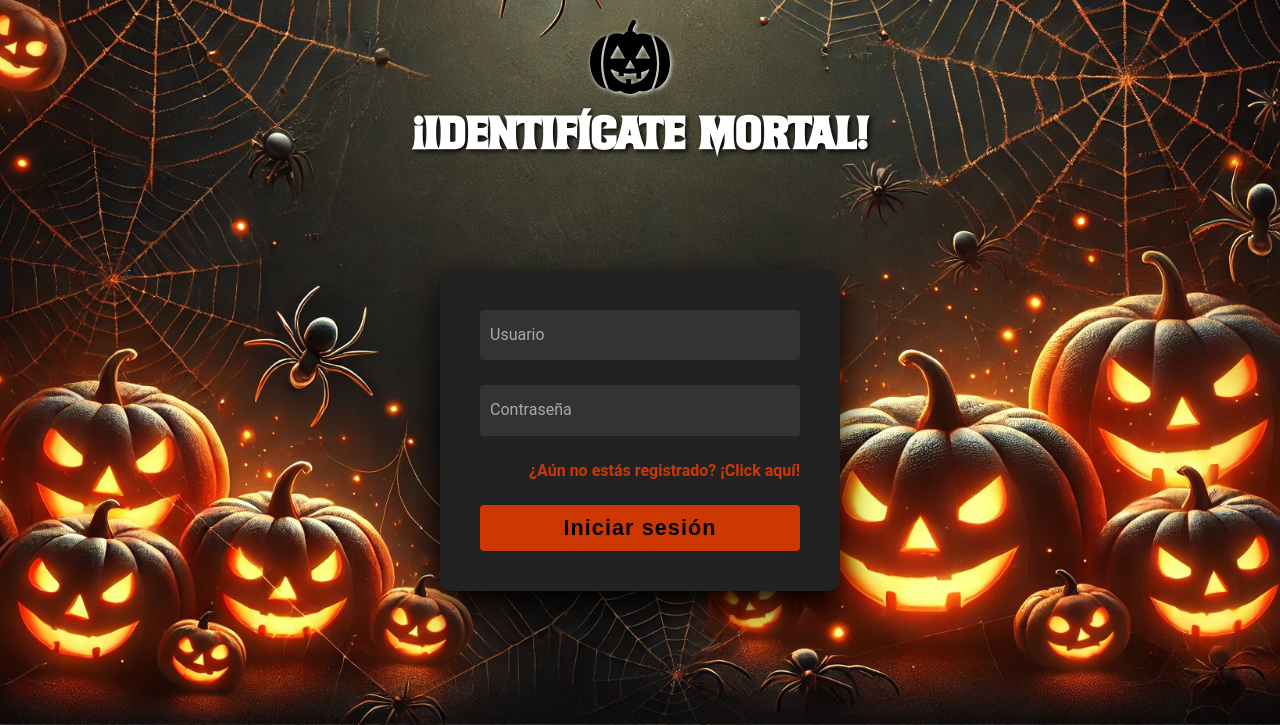
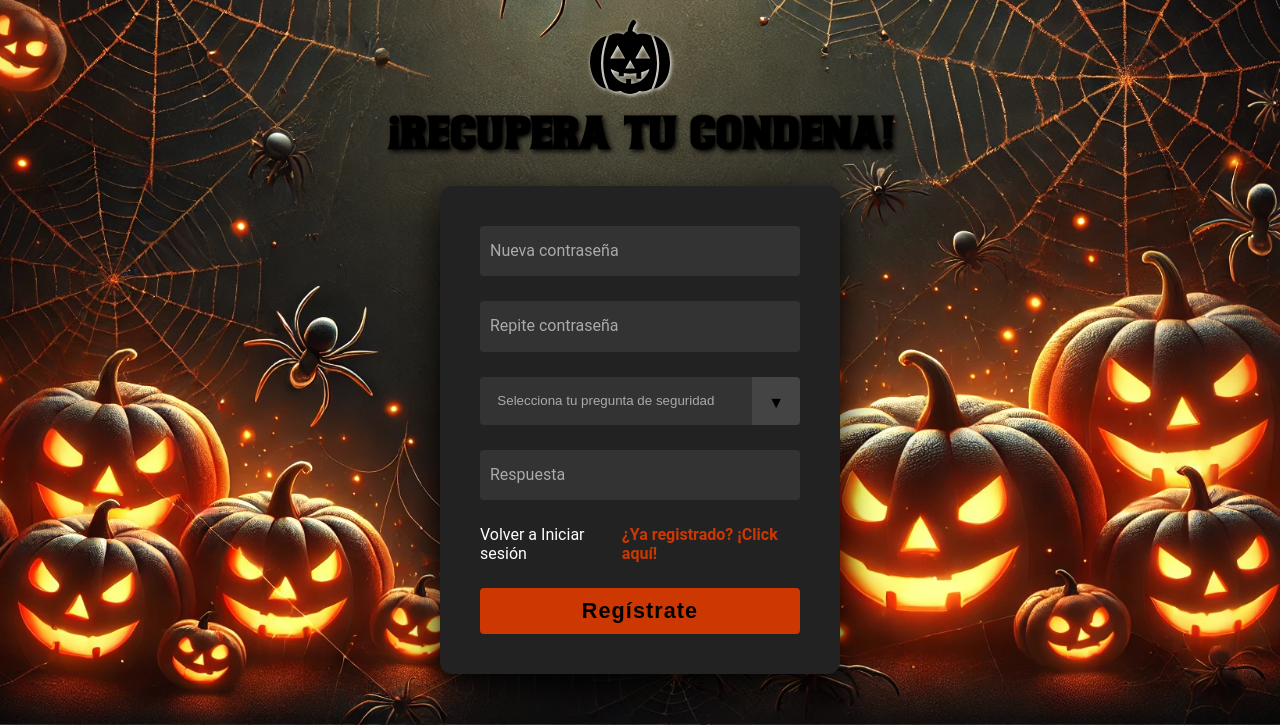
Before and after one commit to paurosmoleon/proyecto-de-halloween, a PHP site: page /front/Components/newPass.html in a window 1280 px wide. Shown: the part 75-800 px from the top of the page. Run offline with PHP 8.4, Linux system fonts and the light colour scheme.

Commit message:
*aboutus+correoRecibido+forgottenPassword+newPass
Cambios en aboutus para añadir una opción para lo q pide julián de enviar correo
correoRecibido: Idea del correo que recibirás
forgottenPassword: pagina para enviar un correo si olvidas la contraseña
newPass: pag q te llega al correo para que cambies la contraseña
Cambio en register: ahora la pregunta de seguridad es un desplegable

```diff
--- a/front/Components/newPass.html
+++ b/front/Components/newPass.html
@@ -3,9 +3,10 @@
   <head>
     <meta charset="UTF-8" />
     <meta name="viewport" content="width=device-width, initial-scale=1.0" />
-    <title>¡Identifícate mortal!</title>
+    <title>¡Recupera tu condena!</title>
     <link rel="stylesheet" href="../css/global.css" />
     <link rel="stylesheet" href="../css/login.css" />
+    <link rel="icon" type="image/x-icon" href="../assets/img/icos-svg/halloween-icon-orange.png">
   </head>
   <body>
     <header>
@@ -30,29 +31,46 @@
 
     <div class="contieneTodo">
       <img src="../assets/img/icos-svg/halloween-icon.svg" class="logo" />
-      <h1>¡Identifícate mortal!</h1>
+      <h1>¡Recupera tu condena!</h1>
     </div>
+
 
     <div class="section">
       <div class="login">
         <div class="marco">
-          <div class="form">
+          <form class="form">
             <div class="inputBox">
-              <input type="text" required>
-              <i>Usuario</i>
+              <input type="password" required>
+              <i>Nueva contraseña</i>
             </div>
             <div class="inputBox">
               <input type="password" required>
-              <i>Contraseña</i>
+              <i>Repite contraseña</i>
+            </div>
+                <div class="inputBox">
+                  <div class= "container">
+                    <div class="select">
+                      <select>
+                        <option value="" disabled selected>Selecciona tu pregunta de seguridad</option>
+                        <option value="1">¿Cuál es el nombre de tu primer mascota?</option>
+                        <option value="2">¿En qué ciudad naciste?</option>
+                        <option value="3">¿Cuál fue la marca de tu primer coche?</option>
+                      </select>
+                      </div>
+                  </div>
+                </div>
+            <div class="inputBox">
+              <input type="text" required>
+              <i>Respuesta</i>
             </div>
             <div class="links">
-              <a></a>
-              <a href="./register.html">¿Aún no estás registrado? ¡Click aquí!</a>
+              <a href="./login.html">Volver a Iniciar sesión</a>
+              <a href="./login.html">¿Ya registrado? ¡Click aquí!</a>
             </div>
             <div class="inputBox">
-              <input type="submit" value="Iniciar sesión">
+              <input type="submit" value="Regístrate">
             </div>
-          </div>
+          </form>
         </div>
       </div>
     </div>
--- a/front/css/index.css
+++ b/front/css/index.css
@@ -3,6 +3,7 @@ html {
   max-width: 100%;
   background-color: #292929 !important;
 }
+
 
 @keyframes salirDelSuelo {
   0% {
--- a/front/css/login.css
+++ b/front/css/login.css
@@ -1,5 +1,3 @@
-
-
 .contieneTodo {
   text-align: center;
   padding: 20px;
@@ -13,7 +11,6 @@
 .contieneTodo h1 {
   font-family: navHall;
   font-size: 2.5rem;
-  color: #fff;
   text-shadow: 2px 2px 5px black;
 }
 
@@ -25,7 +22,6 @@
   align-items: center;
   margin-top: 4%;
 }
-
 
 @keyframes animate {
   0% {
@@ -131,3 +127,35 @@
 input[type="submit"]:active {
   opacity: 0.6;
 }
+select {
+  border: 0;
+  padding: 0 1em;
+  color: #aaa;
+  background-color: #333;
+  cursor: pointer;
+}
+
+.select {
+  position: relative;
+  display: flex;
+  width: 20em;
+  height: 3em;
+  border-radius: 0.25em;
+  overflow: hidden;
+}
+.select::after {
+  content: "\25BC";
+  position: absolute;
+  top: 0;
+  right: 0;
+  padding: 1em;
+  background-color: #444;
+  transition: 0.25s all ease;
+  pointer-events: none;
+}
+.select:hover::after {
+  color: rgb(205, 56, 2);
+}
+#otroColor {
+  color: #ccc;
+}
```
Also changed, not shown: front/Components/aboutus.html (+7 -4 lines), front/Components/correoRecibido.html (added, +49 -0 lines), front/Components/forgottenPassword.html (renamed from front/Components/mandarCorreo.html, +10 -10 lines), front/Components/login.html (+4 -3 lines), front/Components/register.html (+20 -10 lines), front/components/aboutus.html (+7 -4 lines), front/css/correoRecibido.css (added, +15 -0 lines), front/assets/img/pergamino.png (added).
